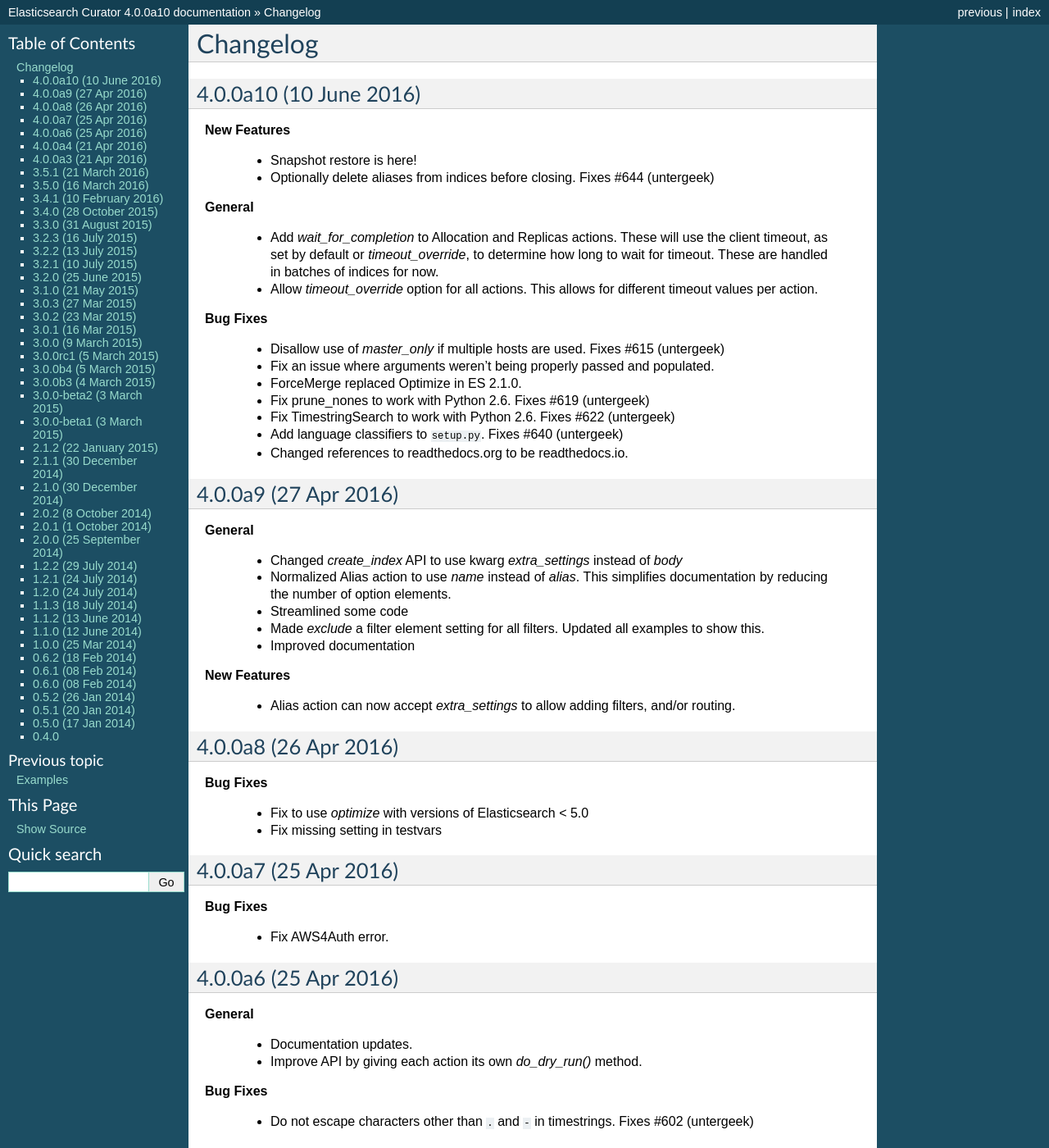
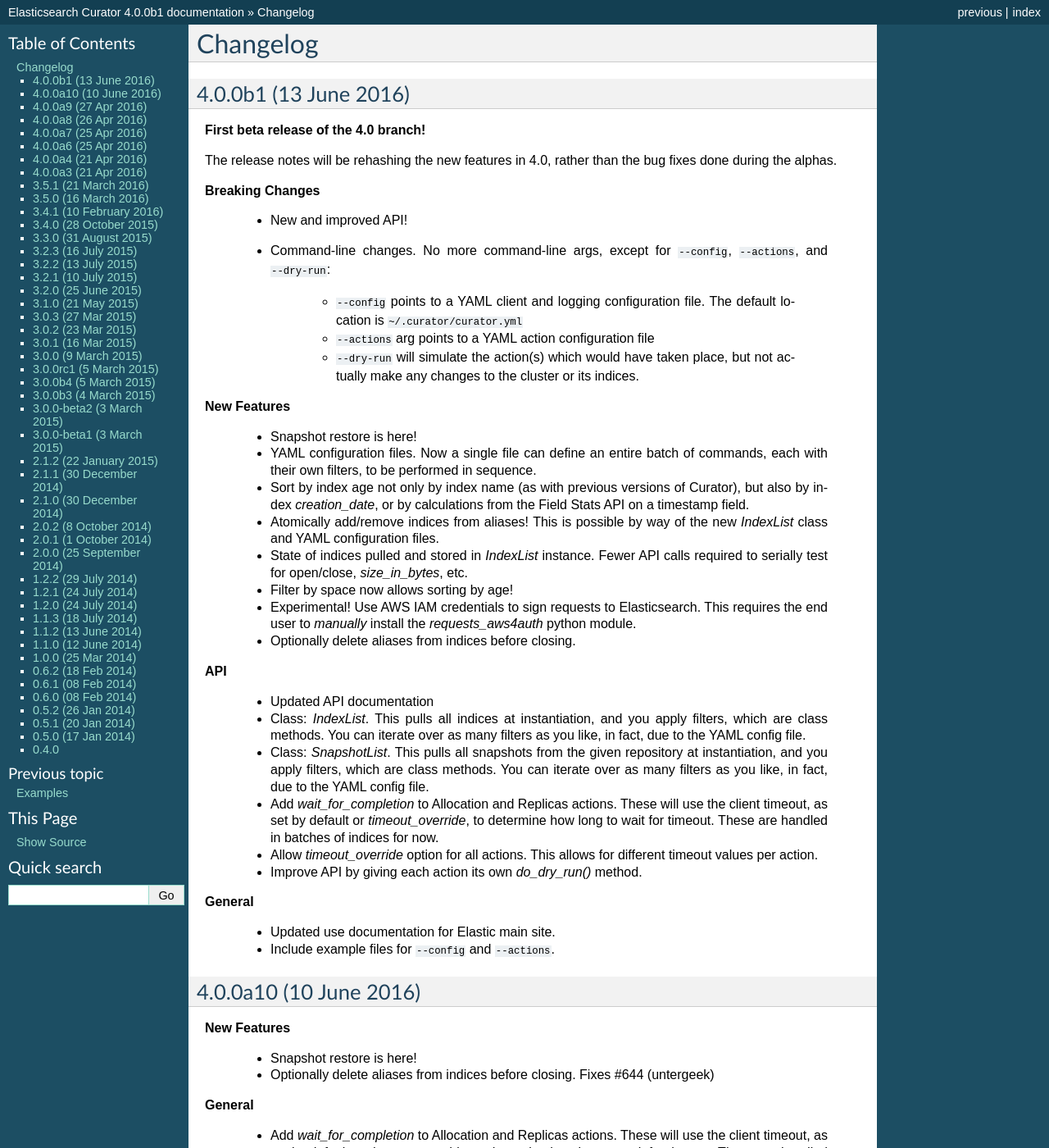
Before and after one commit to elastic/curator, a Sphinx documentation site: the page built from docs/Changelog.rst, in a window 1280 px wide and 1400 px high. Shown: the whole window at 82% size. Built offline with Sphinx 7.4.7, drawn with Linux system fonts in a browser that asks for light colours; some of the changed text lies outside the part shown.

Commit message:
Release prep for 4.0.0b1

```diff
--- a/curator/_version.py
+++ b/curator/_version.py
@@ -1 +1 @@
-__version__ = '4.0.0a10'
+__version__ = '4.0.0b1'
--- a/docs/Changelog.rst
+++ b/docs/Changelog.rst
@@ -2,6 +2,68 @@
 
 Changelog
 =========
+
+4.0.0b1 (13 June 2016)
+----------------------
+
+**First beta release of the 4.0 branch!**
+
+The release notes will be rehashing the new features in 4.0, rather than the
+bug fixes done during the alphas.
+
+**Breaking Changes**
+
+  * New and improved API!
+  * Command-line changes.  No more command-line args, except for ``--config``,
+    ``--actions``, and ``--dry-run``:
+
+      - ``--config`` points to a YAML client and logging configuration file.
+        The default location is ``~/.curator/curator.yml``
+      - ``--actions`` arg points to a YAML action configuration file
+      - ``--dry-run`` will simulate the action(s) which would have taken place,
+        but not actually make any changes to the cluster or its indices.
+
+**New Features**
+
+  * Snapshot restore is here!
+  * YAML configuration files.  Now a single file can define an entire batch of
+    commands, each with their own filters, to be performed in sequence.
+  * Sort by index age not only by index name (as with previous versions of
+    Curator), but also by index `creation_date`, or by calculations from the
+    Field Stats API on a timestamp field.
+  * Atomically add/remove indices from aliases! This is possible by way of the
+    new `IndexList` class and YAML configuration files.
+  * State of indices pulled and stored in `IndexList` instance.  Fewer API calls
+    required to serially test for open/close, `size_in_bytes`, etc.
+  * Filter by space now allows sorting by age!
+  * Experimental! Use AWS IAM credentials to sign requests to Elasticsearch.
+    This requires the end user to *manually* install the `requests_aws4auth`
+    python module.
+  * Optionally delete aliases from indices before closing.
+
+**API**
+
+  * Updated API documentation
+  * Class: `IndexList`. This pulls all indices at instantiation, and you apply
+    filters, which are class methods.  You can iterate over as many filters as
+    you like, in fact, due to the YAML config file.
+  * Class: `SnapshotList`. This pulls all snapshots from the given repository at
+    instantiation, and you apply filters, which are class methods.  You can
+    iterate over as many filters as you like, in fact, due to the YAML config
+    file.
+  * Add `wait_for_completion` to Allocation and Replicas actions.  These will
+    use the client timeout, as set by default or `timeout_override`, to
+    determine how long to wait for timeout.  These are handled in batches of
+    indices for now.
+  * Allow `timeout_override` option for all actions.  This allows for different
+    timeout values per action.
+  * Improve API by giving each action its own `do_dry_run()` method.
+
+**General**
+
+  * Updated use documentation for Elastic main site.
+  * Include example files for ``--config`` and ``--actions``.
+
 
 4.0.0a10 (10 June 2016)
 -----------------------
```
Also changed, not shown: 1 other file.
